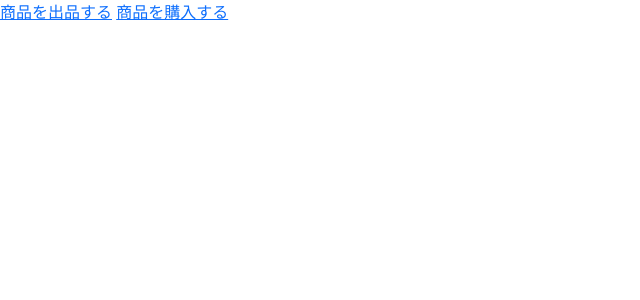
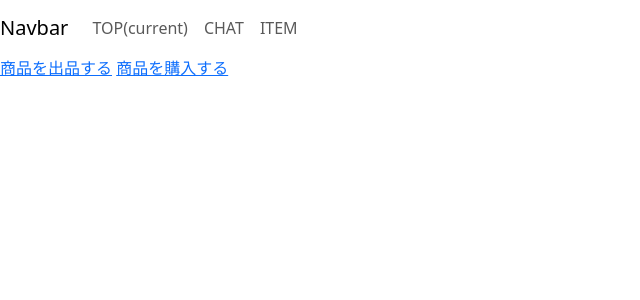
Before and after one commit to yanaih16/gPBL_2023_summer, a Django app: page / in a window 1280 px wide. Shown: the top 300 px of the page, without its empty margins (0-640 px from the left). Run offline with Django 4.2, Linux system fonts and the light colour scheme; some libraries are stand-ins or nearby versions.

Commit message:
change navbar

```diff
--- a/templates/_navbar.html
+++ b/templates/_navbar.html
@@ -0,0 +1,20 @@
+<nav class="navbar navbar-expand-lg navbar-light" bgcolor="#">
+    <a class="navbar-brand" href="#">Navbar</a>
+    <button class="navbar-toggler" type="button" data-toggle="collapse" data-target="#navbarNav" aria-controls="navbarNav" aria-expanded="false" aria-label="Toggle navigation">
+      <span class="navbar-toggler-icon"></span>
+    </button>
+    <div class="collapse navbar-collapse" id="navbarNav">
+      <ul class="navbar-nav">
+        <li class="nav-item active">
+          <a class="nav-link" href="#">TOP<span class="sr-only">(current)</span></a>
+        </li>
+        <li class="nav-item">
+          <a class="nav-link" href="#">CHAT</a>
+        </li>
+        <li class="nav-item">
+          <a class="nav-link" href="#">ITEM</a>
+        </li>
+
+      </ul>
+    </div>
+  </nav>
--- a/templates/base.html
+++ b/templates/base.html
@@ -1,4 +1,5 @@
 {% load django_bootstrap5 %}
+{% load static %}
 
 <!DOCTYPE html>
 <html lang="ja">
@@ -6,6 +7,7 @@
 <head>
     <title>{{title}}</title>
     <meta charset="utf-8">
+
     {% bootstrap_css %}
     {% bootstrap_javascript %}
 </head>
```
